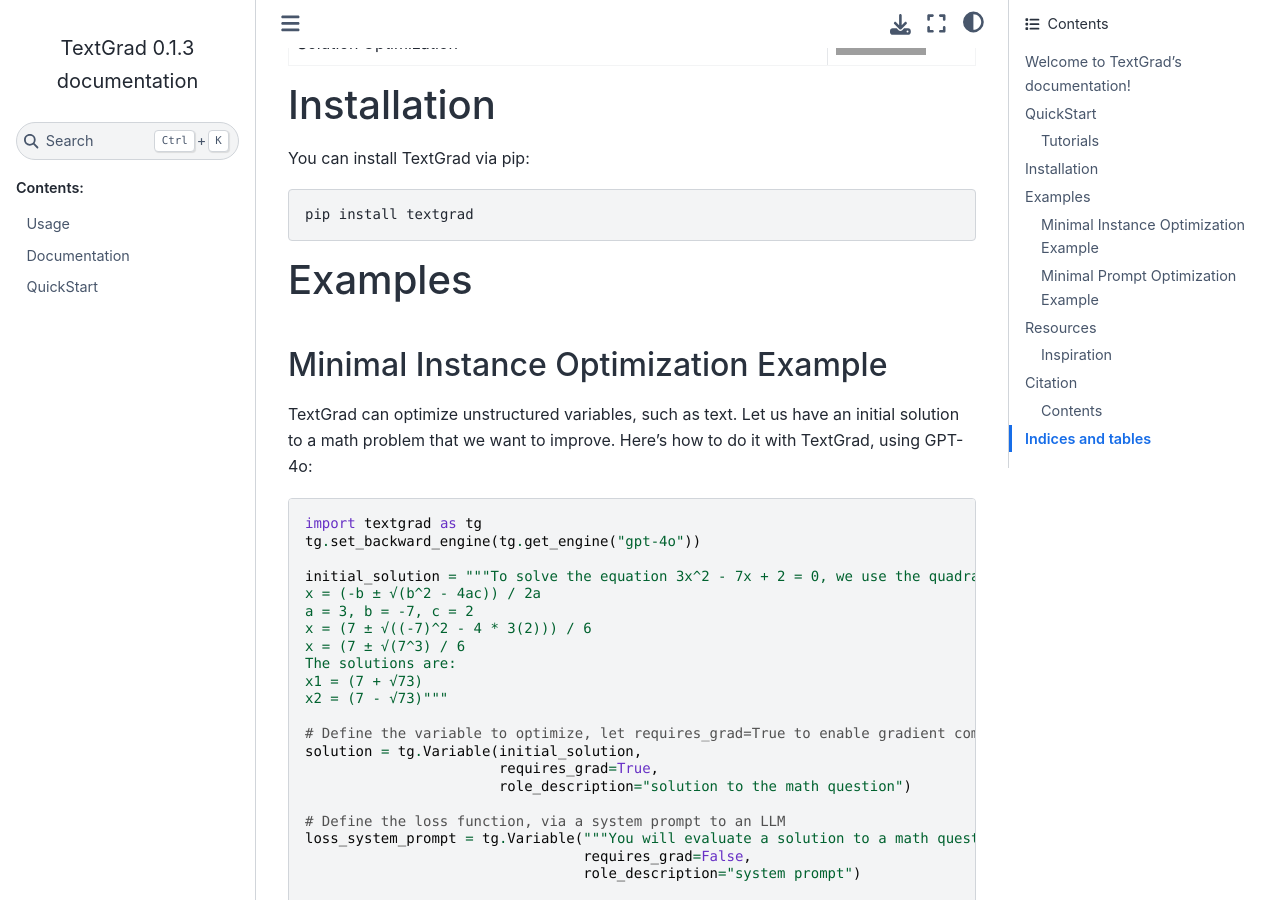
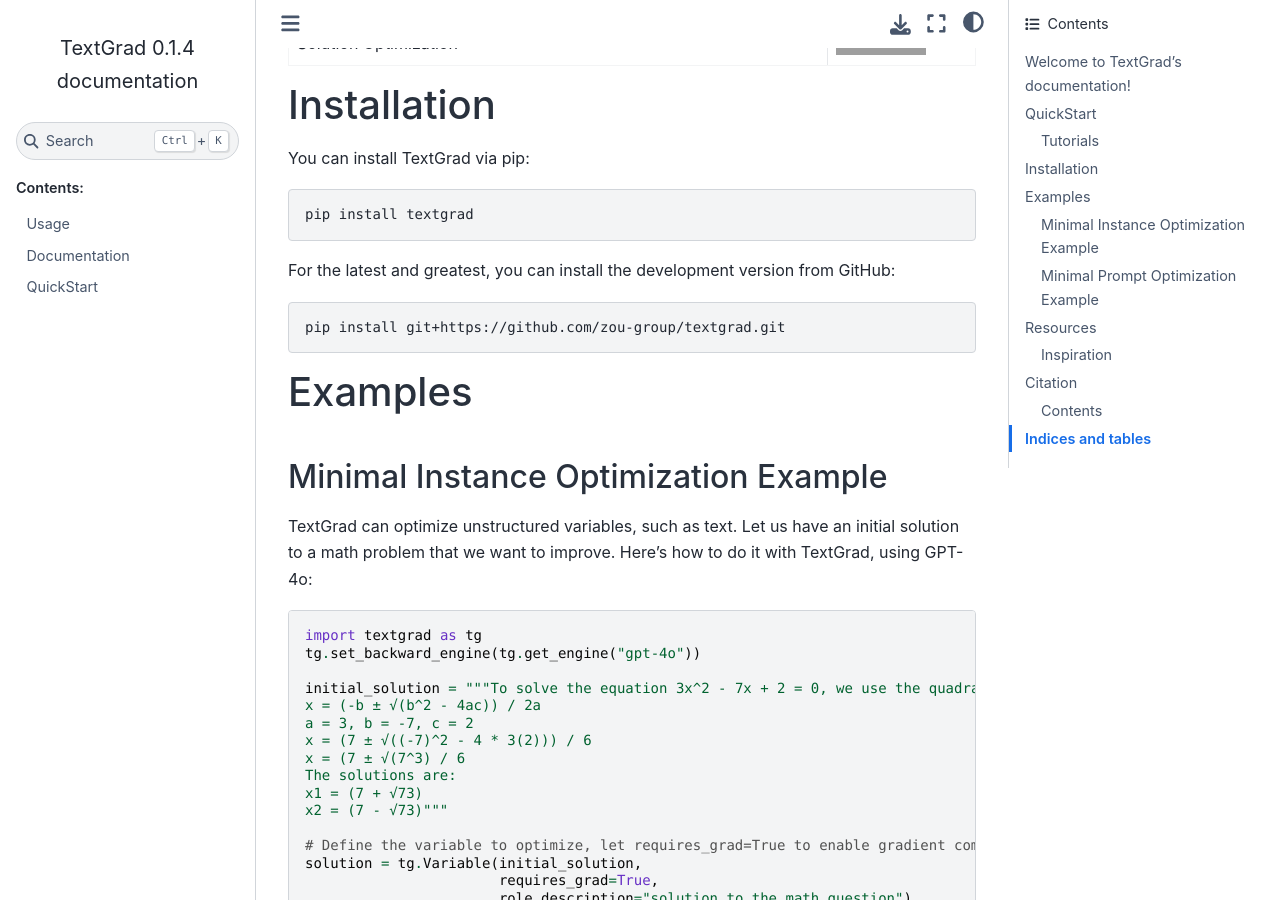
Before and after one commit to zou-group/textgrad, a Sphinx documentation site: the page built from docs/source/index.rst, in a window 1280 px wide and 900 px high, scrolled down 2613 px. Built offline with Sphinx 7.4.7 and the Sphinx Book theme 1.1.4, drawn with Linux system fonts in a browser that asks for light colours; grey boxes are pictures that could not be loaded.

Commit message:
fix version, add installation from github

```diff
--- a/docs/source/conf.py
+++ b/docs/source/conf.py
@@ -22,7 +22,7 @@
 author = 'TextGrad authors'
 
 # The full version, including alpha/beta/rc tags
-release = '0.1.3'
+release = '0.1.4'
 
 
 # -- General configuration ---------------------------------------------------
--- a/docs/source/index.rst
+++ b/docs/source/index.rst
@@ -144,6 +144,12 @@
 .. code-block:: bash
 
     pip install textgrad
+
+For the latest and greatest, you can install the development version from GitHub:
+
+.. code-block:: bash
+
+    pip install git+https://github.com/zou-group/textgrad.git
 
 Examples
 ========
```
